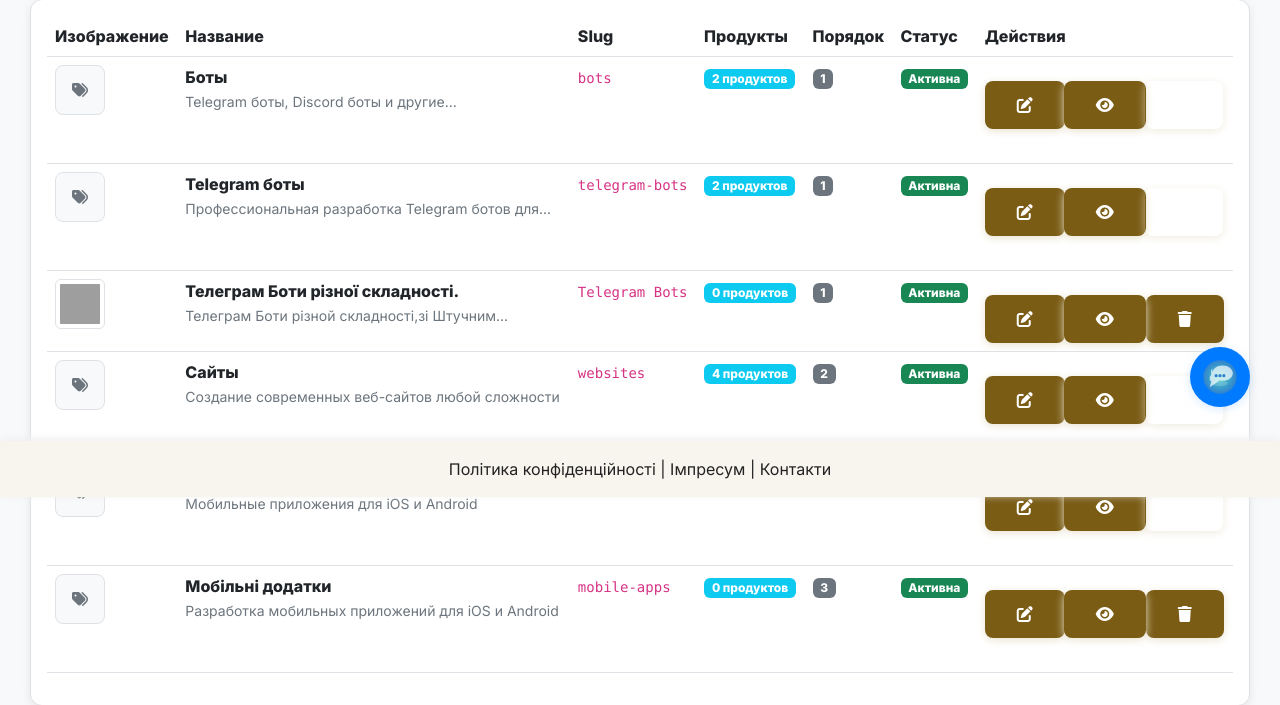
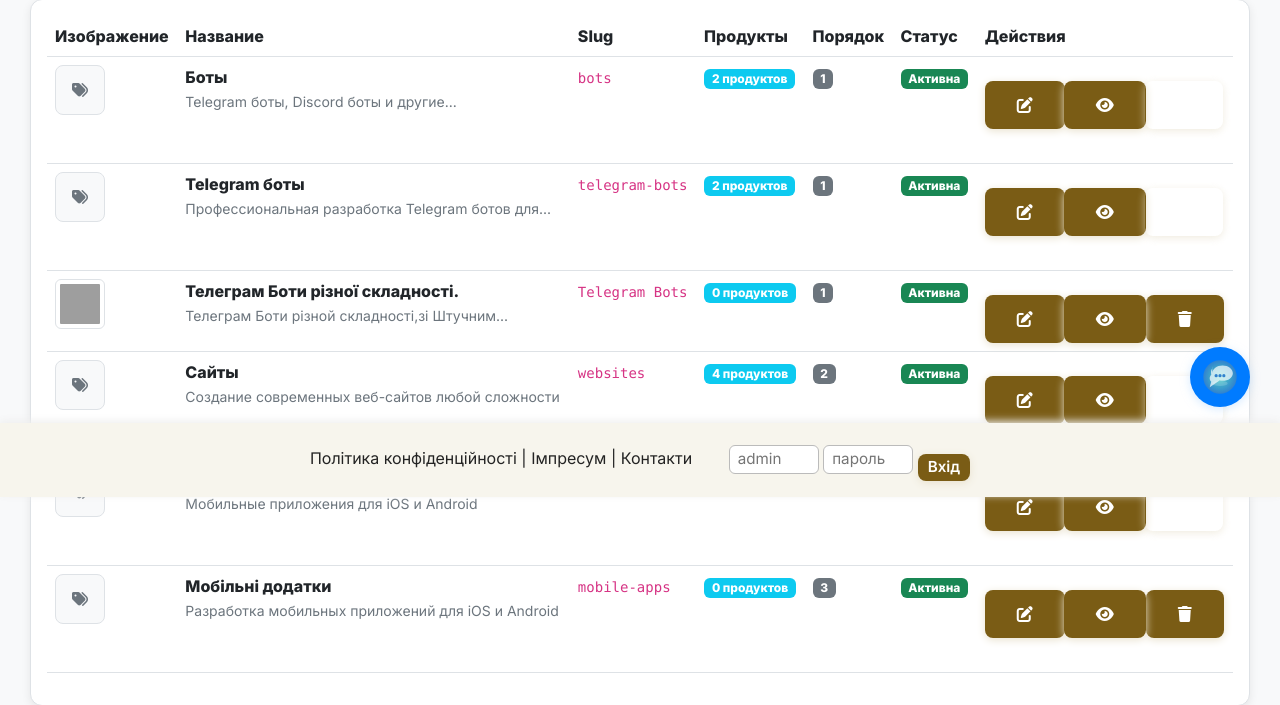
Before and after one commit to pilipandr770/ITTOKEN, a Flask app: page /admin/categories in a window 1280 px wide. Shown: the part 303-1008 px from the top of the page. Run offline with Flask 3, Linux system fonts and the light colour scheme; a user stored in the database is signed in; grey boxes are pictures that could not be loaded.

Commit message:
Тимчасова форма входу для адміна у футері для локальної розробки

```diff
--- a/app/templates/base.html
+++ b/app/templates/base.html
@@ -304,6 +304,13 @@
       <a href="/privacy">{{ _('Політика конфіденційності') }}</a> |
       <a href="/impressum">{{ _('Імпресум') }}</a> |
       <a href="/contacts">{{ _('Контакти') }}</a>
+      <!-- Тимчасова форма входу для адміна -->
+      <form method="POST" action="/admin/login" style="display:inline-block;margin-left:2em;vertical-align:middle;" autocomplete="off">
+        <input type="text" name="username" placeholder="admin" style="padding:2px 8px;border-radius:6px;border:1px solid #bbb;font-size:0.95em;width:90px;">
+        <input type="password" name="password" placeholder="пароль" style="padding:2px 8px;border-radius:6px;border:1px solid #bbb;font-size:0.95em;width:90px;">
+        <button type="submit" class="btn btn-sm btn-outline-primary" style="padding:2px 10px;font-size:0.95em;">Вхід</button>
+      </form>
+      <!-- /Тимчасова форма входу для адміна -->
     </footer>
 
     <!-- ===== ВІДЖЕТ ЧАТУ ===== -->
```
